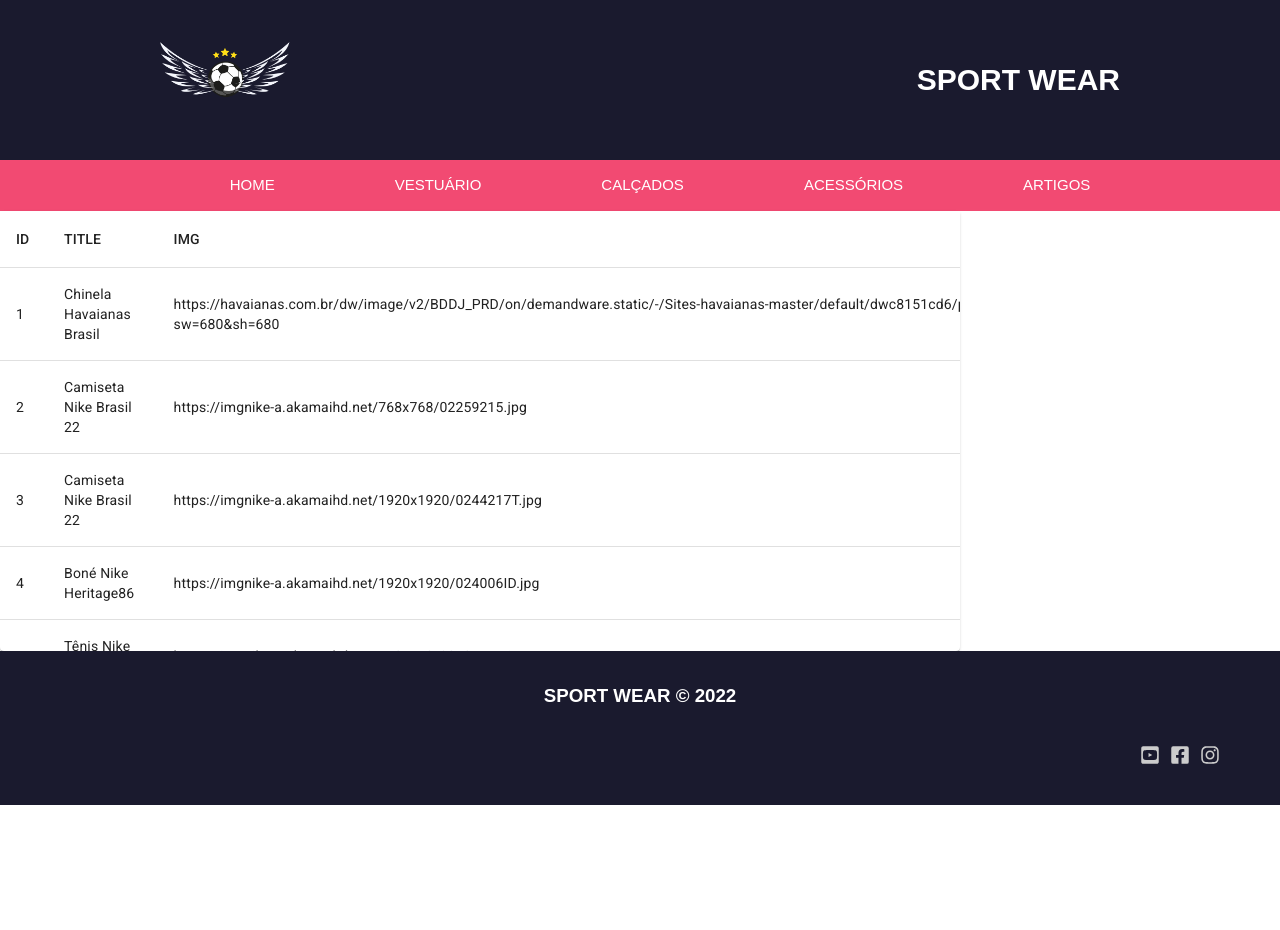
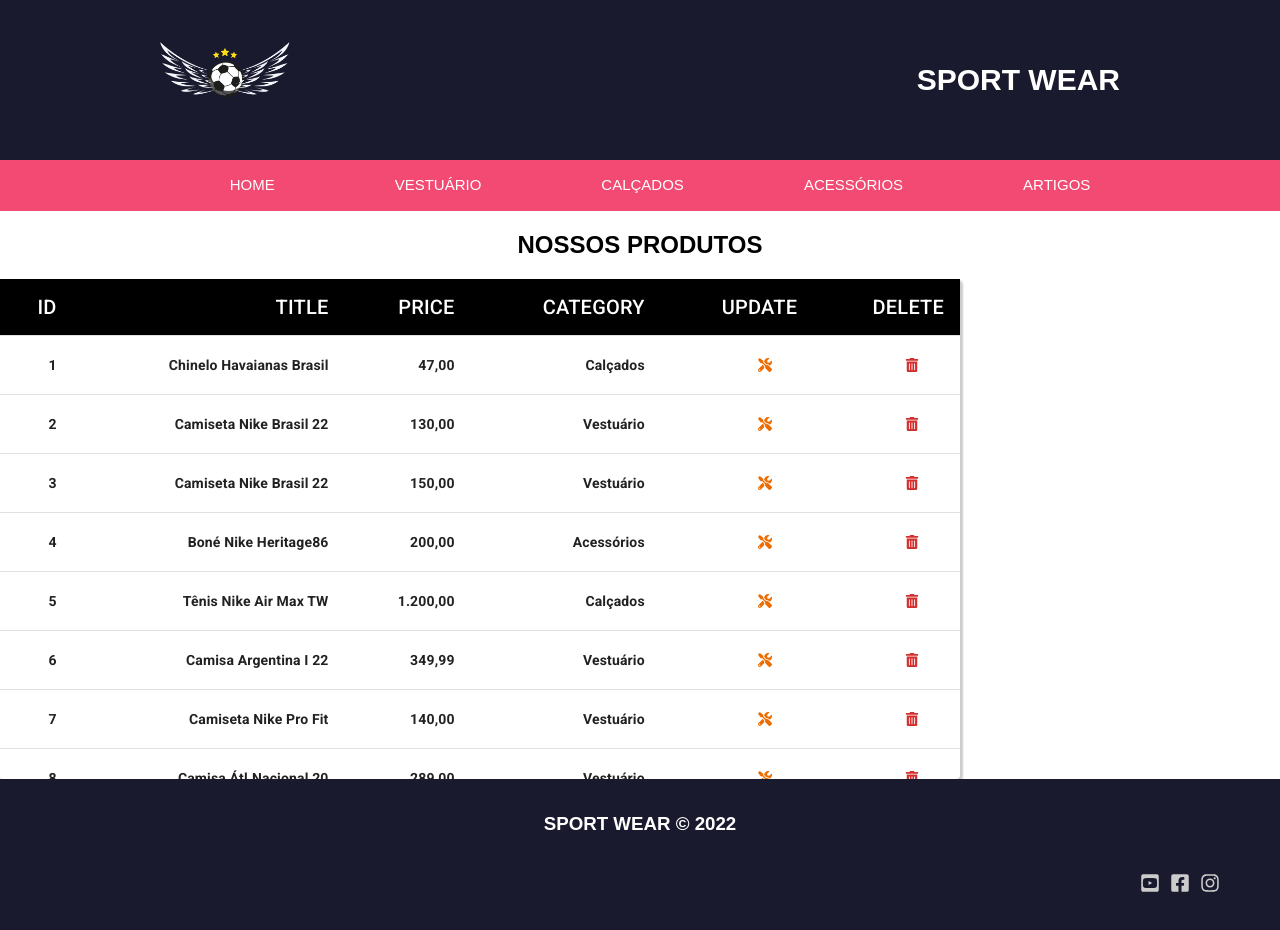
Before and after one commit to joaoabreu004/SPORT_WEAR, a React (Create React App) app: page /admin/produtos in a window 1280 px wide. Shown: the top 930 px of the page. Before the commit the page ends 805 px from the top, so only its background shows below. Built offline with nearby package versions, Linux system fonts and the light colour scheme; data requests are answered from the project's data file; a web font is replaced by a local one.

Commit message:
style: lista produtos

```diff
--- a/mock/db.json
+++ b/mock/db.json
@@ -2,7 +2,7 @@
   "produtos": [
     {
       "id": 1,
-      "title": "Chinela Havaianas Brasil",
+      "title": "Chinelo Havaianas Brasil",
       "img": "https://havaianas.com.br/dw/image/v2/BDDJ_PRD/on/demandware.static/-/Sites-havaianas-master/default/dwc8151cd6/product-images/4000032_0001_HAVAIANAS%20BRASIL_C.png?sw=680&sh=680",
       "price": "47,00",
       "category": "Calçados"
@@ -107,10 +107,24 @@
     },
     {
       "id": 16,
-      "title": "CAMISA CROÁCIA 22",
+      "title": "Camisa Croácia 22",
       "img": "https://imgnike-a.akamaihd.net/768x768/02313251.jpg",
       "price": "150,00",
       "category": "Vestuário"
+    },
+    {
+      "title": "Camisa Corinthians 22",
+      "img": "https://static.shoptimao.com.br/produtos/camisa-corinthians-ii-2223-sn-torcedor-nike-masculina/26/2IC-7507-226/2IC-7507-226_zoom1.jpg?ts=1652216074&ims=544x",
+      "price": "209,99",
+      "category": "Vestuário",
+      "id": 17
+    },
+    {
+      "title": "Boné Real Madrid",
+      "img": "https://assets.adidas.com/images/h_840,f_auto,q_auto,fl_lossy,c_fill,g_auto/49bf3e724d454df59bfcadf601281657_9366/Bone_Baseball_Real_Madrid_Branco_H59684_01_standard.jpg",
+      "price": "199,99",
+      "category": "Acessórios",
+      "id": 18
     }
   ]
 }
--- a/src/Pages/Admin/AdminProdutos/index.js
+++ b/src/Pages/Admin/AdminProdutos/index.js
@@ -1,6 +1,9 @@
-import { StyledTableCell, StyledTableRow, TableContainer, TableHead, TableRow, Paper, Table, TableBody, TableCell } from "@mui/material";
+import { TableContainer, TableHead, TableRow, Paper, Table, TableBody, Button } from "@mui/material";
+import { styled } from '@mui/material/styles'
+import TableCell, { tableCellClasses } from '@mui/material/TableCell';
 import { useEffect, useState } from "react";
 import { FaTrashAlt, FaTools } from "react-icons/fa"
+
 
 
 
@@ -24,32 +27,45 @@
 
 
 
+    const StyledTableCell = styled(TableCell)(({ theme }) => ({
+        [`&.${tableCellClasses.head}`]: {
+            backgroundColor: theme.palette.common.black,
+            color: theme.palette.common.white,
+            fontSize: 20,
+            textAlign: "end",
+        },
+        [`&.${tableCellClasses.body}`]: {
+            textAlign: "end",
+            fontWeight: "bold"
+        },
+    }));
+
 
     return (
-        <Paper sx={{ width: '75%'}}>
-            <TableContainer sx={{ maxHeight: 440 }}>
+        <section>
+            <h2>NOSSOS PRODUTOS</h2>
+            <Paper sx={{ width: '75%', boxShadow: "2px 2px 2px 1px rgba(0, 0, 0, 0.2);" }}>
+                <TableContainer sx={{ maxHeight: 500 }}>
                     <Table stickyHeader aria-label="sticky table">
                         <TableHead>
-                        <TableRow>
-                            <TableCell>ID</TableCell>
-                            <TableCell>TITLE</TableCell>
-                            <TableCell>IMG</TableCell>
-                            <TableCell>PRICE</TableCell>
-                            <TableCell>CATEGORY</TableCell>
-                            <TableCell>DELETE</TableCell>
-                            <TableCell>UPDATE</TableCell>
+                            <TableRow sx={{ backgroundColor: "#000", color: "#fff" }}>
+                                <StyledTableCell>ID</StyledTableCell>
+                                <StyledTableCell>TITLE</StyledTableCell>
+                                <StyledTableCell>PRICE</StyledTableCell>
+                                <StyledTableCell>CATEGORY</StyledTableCell>
+                                <StyledTableCell>UPDATE</StyledTableCell>
+                                <StyledTableCell>DELETE</StyledTableCell>
                             </TableRow>
                         </TableHead>
                         <TableBody>
                             {produtos.map(produto =>
                                 <TableRow>
-                                <TableCell>{produto.id}</TableCell>
-                                <TableCell>{produto.title}</TableCell>
-                                <TableCell>{produto.img}</TableCell>
-                                <TableCell>{produto.price}</TableCell>
-                                <TableCell>{produto.category}</TableCell>
-                                <TableCell><FaTrashAlt /></TableCell>
-                                <TableCell><FaTools /></TableCell>
+                                    <StyledTableCell>{produto.id}</StyledTableCell>
+                                    <StyledTableCell>{produto.title}</StyledTableCell>
+                                    <StyledTableCell>{produto.price}</StyledTableCell>
+                                    <StyledTableCell>{produto.category}</StyledTableCell>
+                                    <StyledTableCell sx={{ textAlign: "center" }}><Button color="warning" variant="text"><FaTools /></Button></StyledTableCell>
+                                    <StyledTableCell sx={{ textAlign: "center" }}><Button color="error" variant="text"><FaTrashAlt /></Button></StyledTableCell>
                                 </TableRow>
 
                             )}
@@ -58,6 +74,9 @@
                 </TableContainer>
             </Paper>
 
+
+
+        </section>
     )
 
 }
```
Also changed, not shown: src/Pages/Admin/ListarProdutos/index.js (added, +56 -0 lines). Lines whose indentation alone changed are shown as unchanged.
